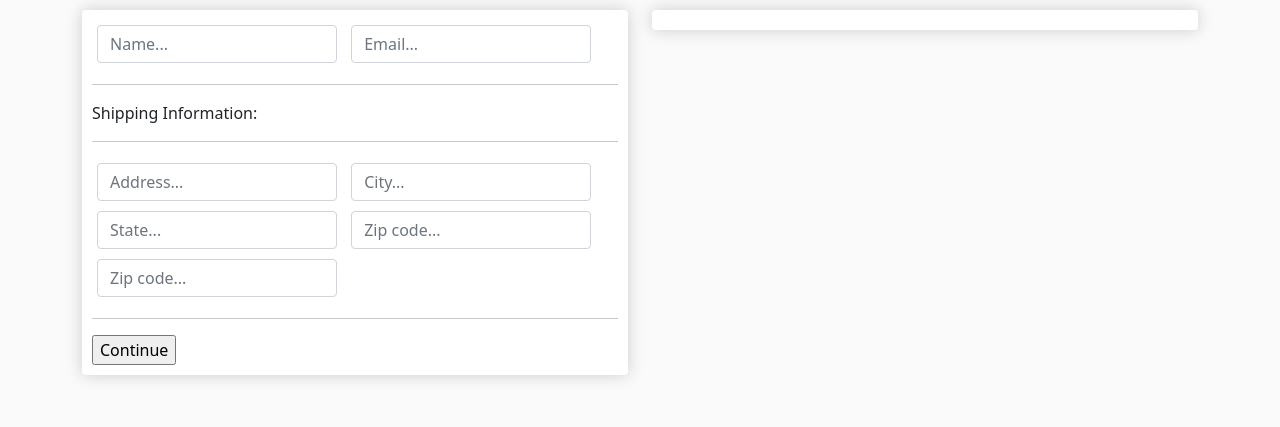
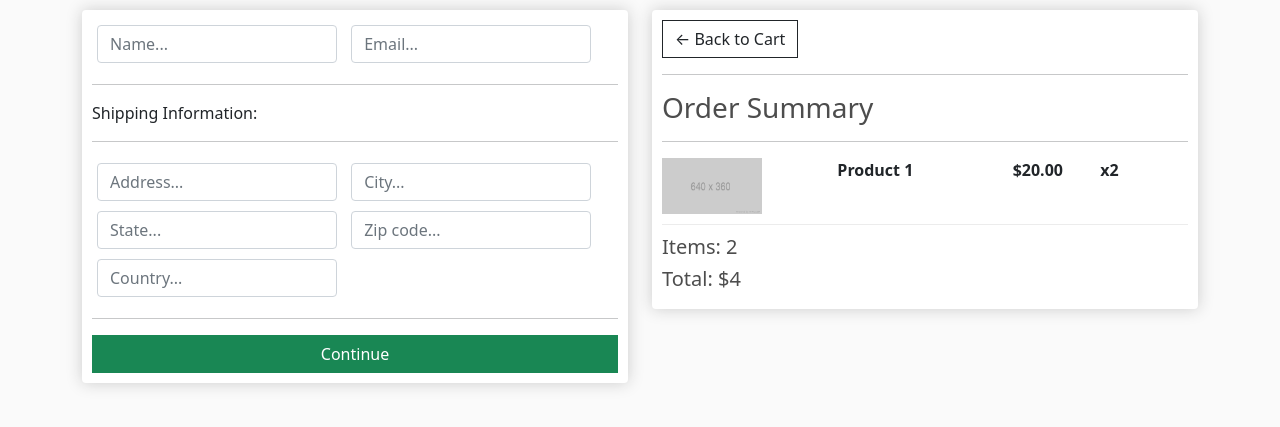
Before and after one commit to castillocodes/mitienda, a Django app: template store/templates/store/checkout.html in a window 1280 px wide. Shown: the part 57-484 px from the top of the page. Run offline with Django 3.2, Linux system fonts and the light colour scheme; the template is opened without the code that fills it, so the values that code supplies are empty.

Commit message:
Checkout.html

```diff
--- a/static/css/main.css
+++ b/static/css/main.css
@@ -54,6 +54,10 @@ h1,h2,h3,h4,h5,h6{
 	border-radius: 0;
 }
 
+.btn-block{
+	width: 100%;
+}
+
 .row-image{
 	width: 100px;
 }
--- a/store/templates/store/checkout.html
+++ b/store/templates/store/checkout.html
@@ -31,20 +31,35 @@
                         <input class="form-control" type="text" name="zipcode" placeholder="Zip code...">
                     </div>
                     <div class="form-field">
-                        <input class="form-control" type="text" name="zipcode" placeholder="Zip code...">
+                        <input class="form-control" type="text" name="country" placeholder="Country...">
                     </div>
                 </div>
 
                 <hr>
-                <input type="submit" value="Continue">
+                <input id="form-button" class="btn btn-success btn-block" type="submit" value="Continue">
             </form>
         </div>
+        <br>
+        <div class="box-element hidden" id="payment-info">
+            <small>Paypal Options</small>
+        </div>
+
     </div>
 
     <div class="col-lg-6">
         <div class="box-element">
-
-
+            <a class="btn btn-outline-dark" href="{% url 'cart' %}">&#x2190; Back to Cart</a>
+            <hr>
+            <h3>Order Summary</h3>
+            <hr>
+            <div class="cart-row">
+                <div style="flex: 2"><img class="row-image" src="{% static 'images/placeholder.png' %}"></div>
+                <div style="flex: 2"><strong>Product 1</strong></div>
+                <div style="flex: 1"><strong>$20.00</strong></div>
+                <div style="flex: 1"><strong>x2</strong></div>
+            </div>
+            <h5>Items: 2</h5>
+            <h5>Total: $4</h5>
         </div>
     </div>
 </div>
```
